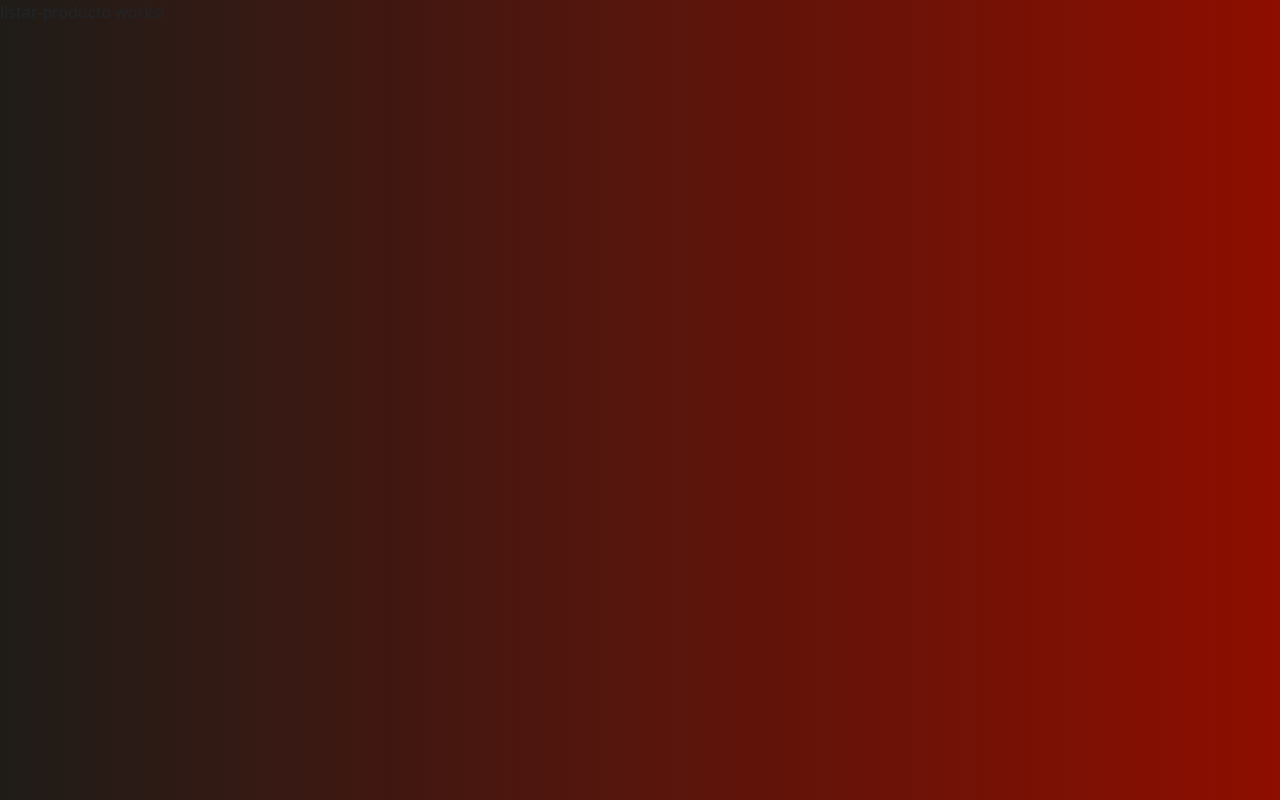
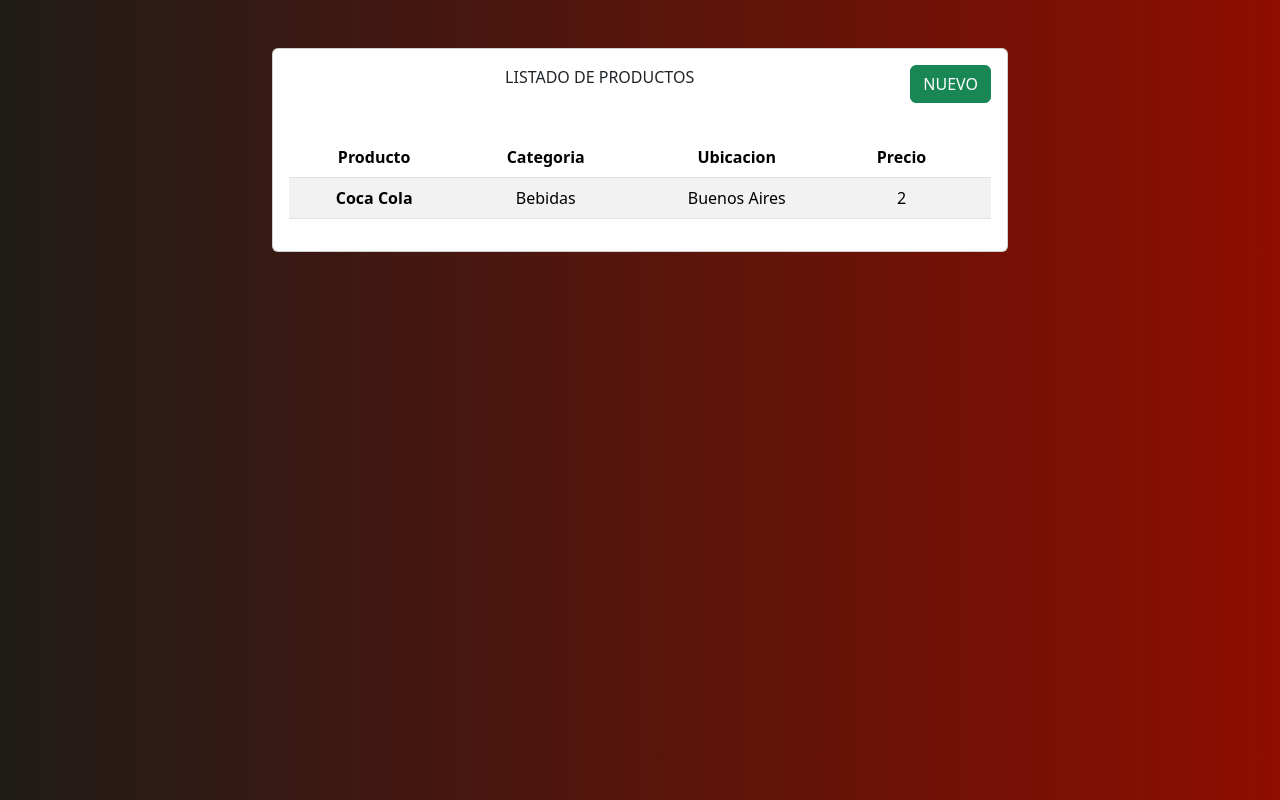
Before and after one commit to pabvelas01/MEAN2, an Angular app: page / in a window 1280 px wide. Built offline with nearby package versions, Linux system fonts and the light colour scheme.

Commit message:
Agrega cambios de html de componente listar-producto

```diff
--- a/src/app/components/listar-producto/listar-producto.component.html
+++ b/src/app/components/listar-producto/listar-producto.component.html
@@ -1 +1,39 @@
-<p>listar-producto works!</p>
+<!-- Deja un margin top de 5 pixel o algo asi -->
+<div class="container mt-5">
+
+    <div class="row">
+        <!--deja dos columnas vacias a la izquierda-->
+        <div class="col-lg-8 offset-lg-2">
+            <div class="card">
+                <div class="card-body text-center">
+                    <span>LISTADO DE PRODUCTOS</span>
+                    <!-- Clase para alinear el boton a la derecha con b5 float-end-->
+                    <button class="btn btn-success float-end">NUEVO</button>
+
+                    <!-- Clase para margin top-5 y formato de tabla striped-->
+                    <table class="table table-striped mt-5">
+                        <thead>
+                          <tr>
+                            <th scope="col">Producto</th>
+                            <th scope="col">Categoria</th>
+                            <th scope="col">Ubicacion</th>
+                            <th scope="col">Precio</th>
+                            <th scope="col"></th>
+                          </tr>
+                        </thead>
+                        <tbody>
+                          <tr>
+                            <th>Coca Cola</th>
+                            <td>Bebidas</td>
+                            <td>Buenos Aires</td>
+                            <td>2</td>
+                            <td></td>
+                          </tr>
+
+                        </tbody>
+                      </table>
+                </div>
+            </div>
+        </div>
+    </div>
+</div>
```
Also changed, not shown: images md/8 cambio component html de listar-productos.jpg (added), 4 other files (tests, documents, lock files or other folders).
